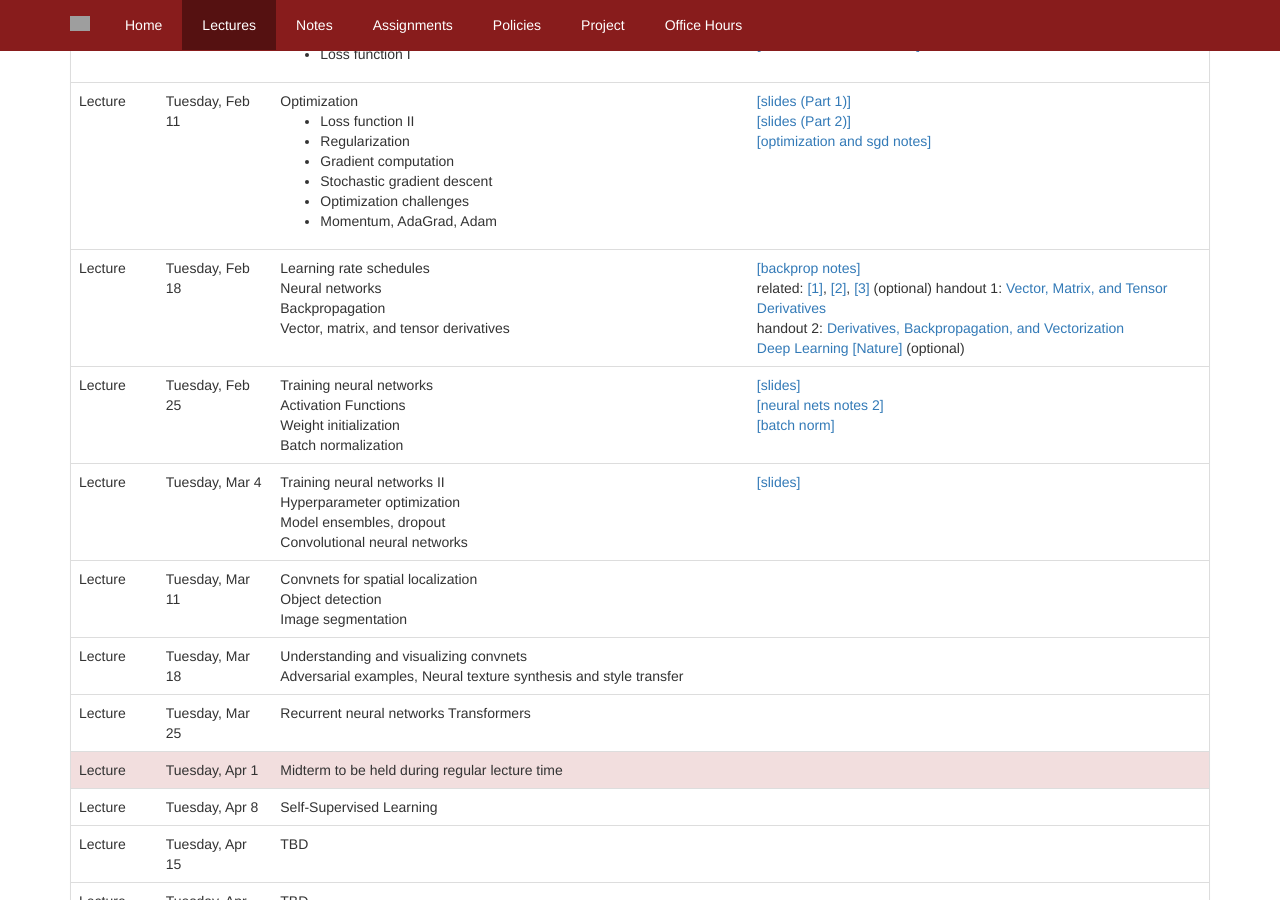
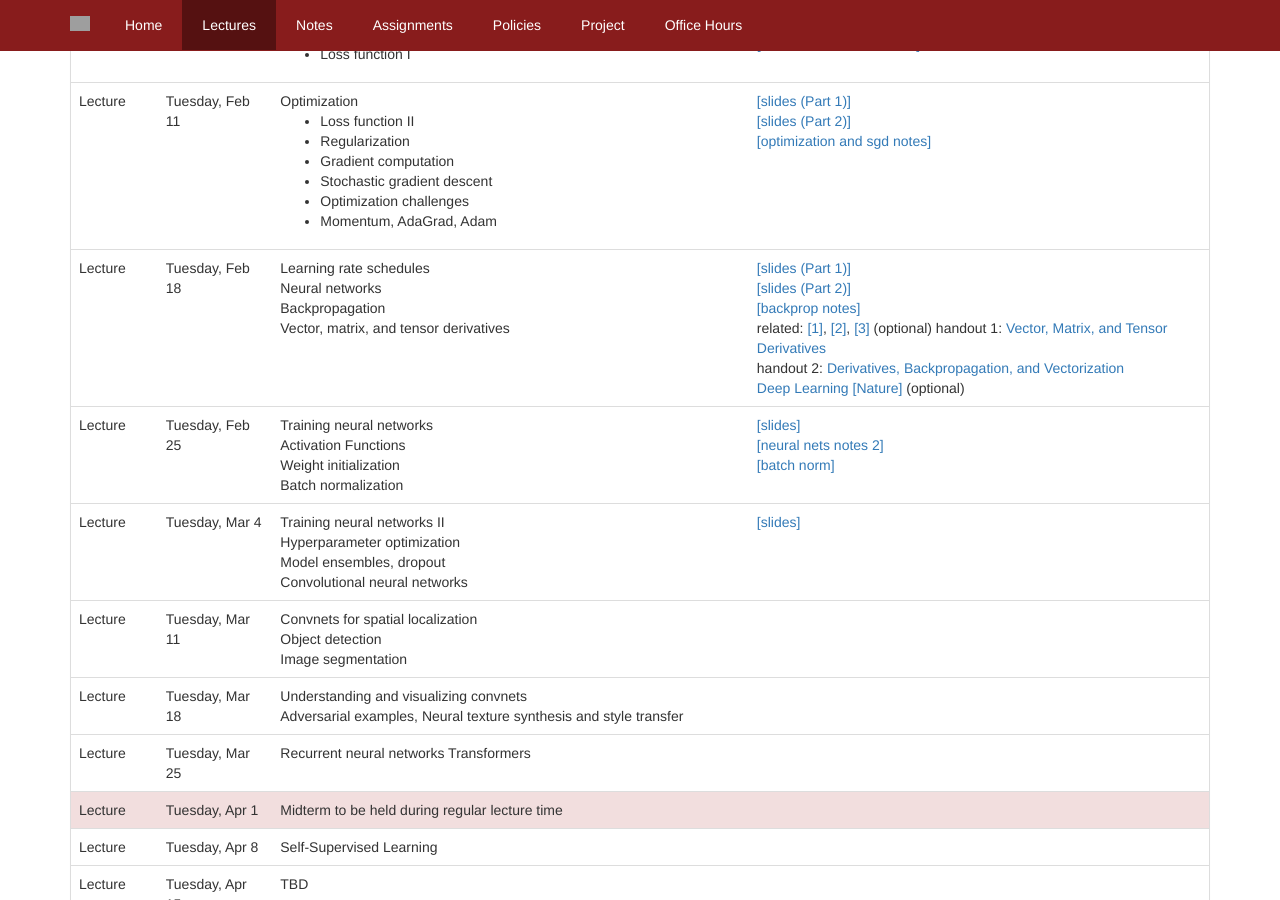
Before and after one commit to compsci682-spring2025/compsci682-spring2025.github.io, a Jekyll site: the page built from lectures.html, in a window 1280 px wide and 900 px high, scrolled down 438 px. Built offline with Jekyll 4.4.1, drawn with Linux system fonts in a browser that asks for light colours; grey boxes are pictures that could not be loaded.

Commit message:
addes lecture 3 slides

```diff
--- a/lectures.html
+++ b/lectures.html
@@ -164,7 +164,8 @@ permalink: /lectures.html
     </td>
     <td>
       {% if release_day >= cur %}
-      <!-- <a href="{{site.baseurl}}/docs/lecture3fall2025.pdf">[slides]</a><br> -->
+      <a href="docs/lecture5-new2.pdf">[slides (Part 1)]</a><br>
+      <a href="docs/lecture6-new2.pdf">[slides (Part 2)]</a><br>
       <a href="notes/optimization-2/">[backprop notes]</a><br>
         <!-- <a href="http://yann.lecun.com/exdb/publis/pdf/lecun-98b.pdf">[Efficient BackProp]</a> (optional)<br> -->
 	related: <a href="http://colah.github.io/posts/2015-08-Backprop/">[1]</a>, <a href="http://neuralnetworksanddeeplearning.com/chap2.html">[2]</a>, <a href="https://www.youtube.com/watch?v=q0pm3BrIUFo">[3]</a> (optional)
```
Also changed, not shown: 2 other files.
